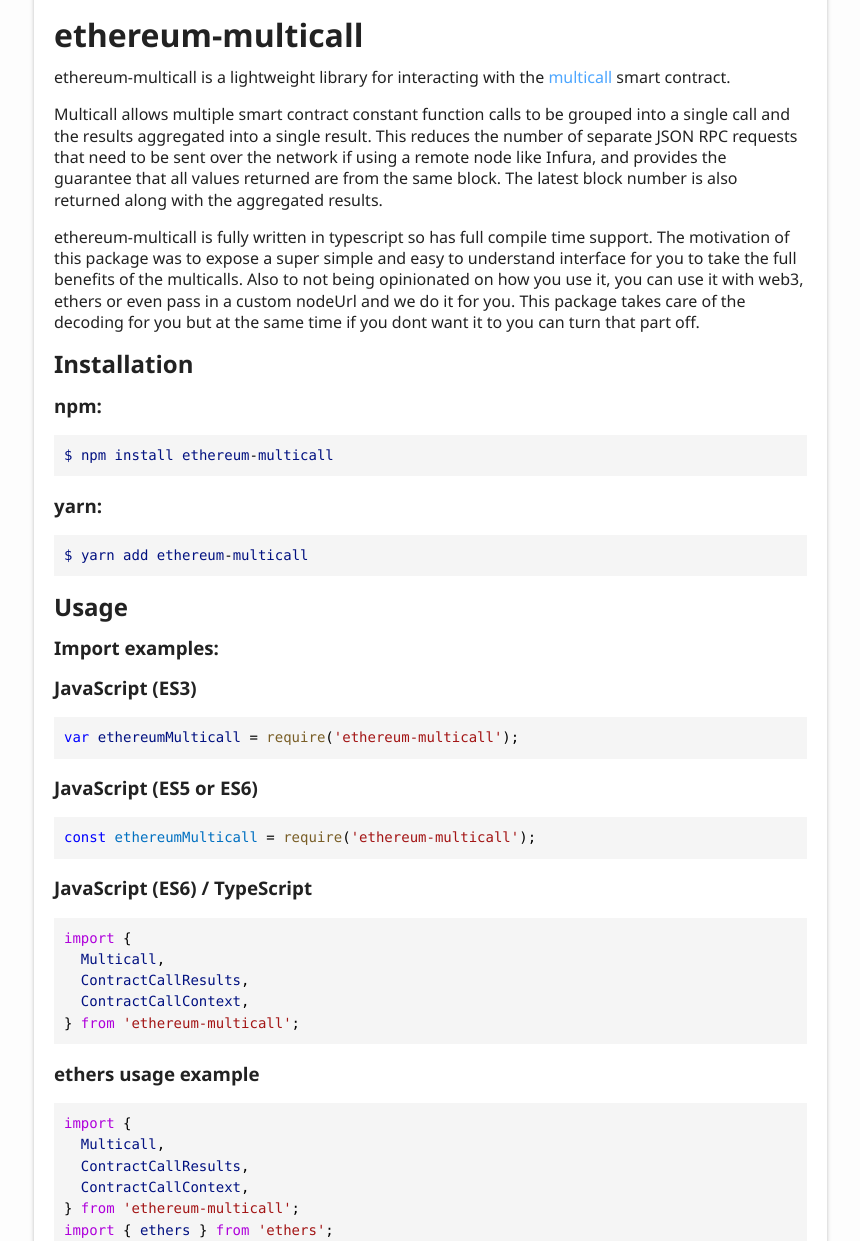
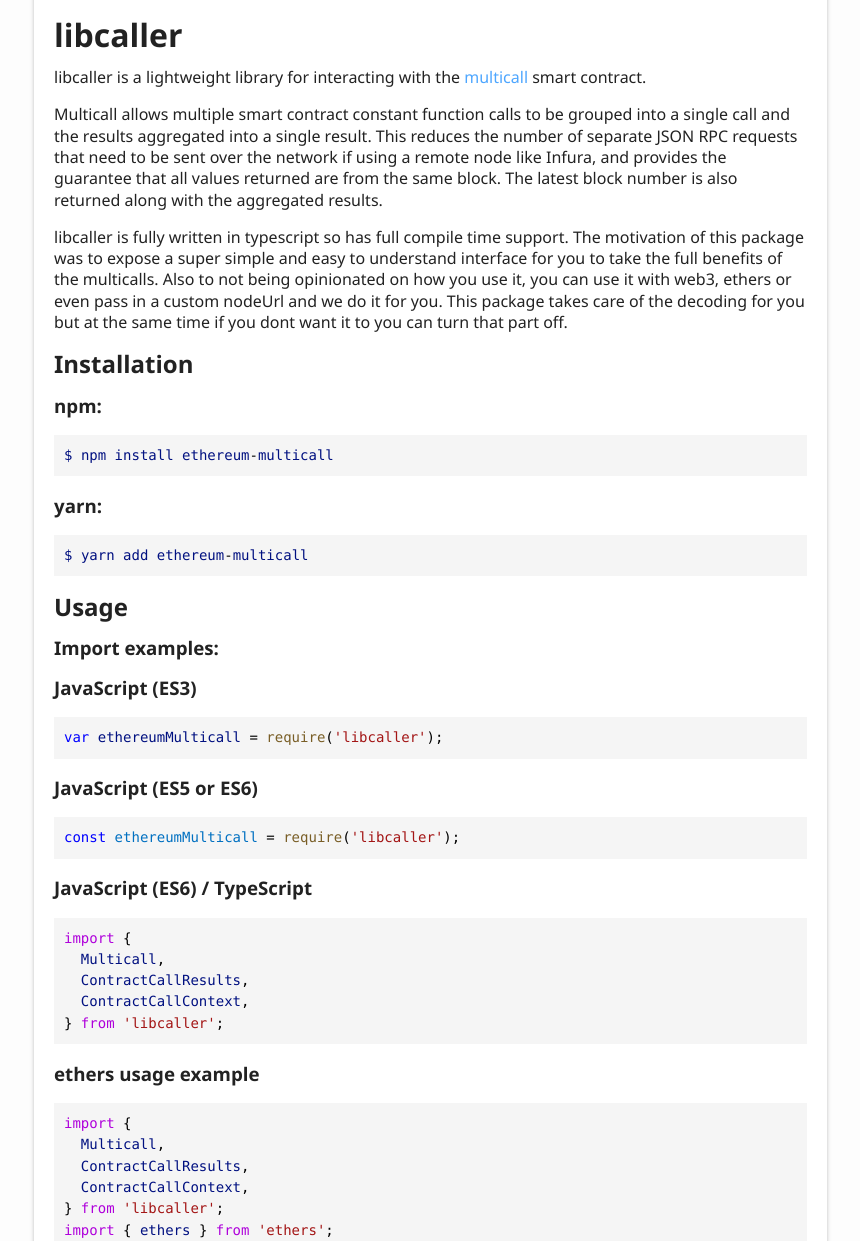
Before and after one commit to manifoldfinance/libcaller, a website: page packages/libcaller/docs/index.html in a window 1280 px wide. Shown: the part 801-2042 px from the top of the page, without its empty margins (6-866 px from the left). Drawn offline with Linux system fonts and the light colour scheme.

Commit message:
fix(namespace): fqdn
Signed-off-by: sam <sam@freighttrust.com>

```diff
--- a/packages/libcaller/docs/index.html
+++ b/packages/libcaller/docs/index.html
@@ -58,14 +58,14 @@
 	<div class="row">
 		<div class="col-8 col-content">
 			<div class="tsd-panel tsd-typography">
-				<p><a href="https://badge.fury.io/js/ethereum-multicall"><img src="https://badge.fury.io/js/ethereum-multicall.svg" alt="npm version"></a>
-				<img src="https://img.shields.io/npm/dw/ethereum-multicall" alt="downloads"></p>
-				<a href="#ethereum-multicall" id="ethereum-multicall" style="color: inherit; text-decoration: none;">
-					<h1>ethereum-multicall</h1>
+				<p><a href="https://badge.fury.io/js/libcaller"><img src="https://badge.fury.io/js/libcaller.svg" alt="npm version"></a>
+				<img src="https://img.shields.io/npm/dw/libcaller" alt="downloads"></p>
+				<a href="#libcaller" id="libcaller" style="color: inherit; text-decoration: none;">
+					<h1>libcaller</h1>
 				</a>
-				<p>ethereum-multicall is a lightweight library for interacting with the <a href="https://github.com/makerdao/multicall/blob/master/src/Multicall.sol">multicall</a> smart contract.</p>
+				<p>libcaller is a lightweight library for interacting with the <a href="https://github.com/makerdao/multicall/blob/master/src/Multicall.sol">multicall</a> smart contract.</p>
 				<p>Multicall allows multiple smart contract constant function calls to be grouped into a single call and the results aggregated into a single result. This reduces the number of separate JSON RPC requests that need to be sent over the network if using a remote node like Infura, and provides the guarantee that all values returned are from the same block. The latest block number is also returned along with the aggregated results.</p>
-				<p>ethereum-multicall is fully written in typescript so has full compile time support. The motivation of this package was to expose a super simple and easy to understand interface for you to take the full benefits of the multicalls. Also to not being opinionated on how you use it, you can use it with web3, ethers or even pass in a custom nodeUrl and we do it for you. This package takes care of the decoding for you but at the same time if you dont want it to you can turn that part off.</p>
+				<p>libcaller is fully written in typescript so has full compile time support. The motivation of this package was to expose a super simple and easy to understand interface for you to take the full benefits of the multicalls. Also to not being opinionated on how you use it, you can use it with web3, ethers or even pass in a custom nodeUrl and we do it for you. This package takes care of the decoding for you but at the same time if you dont want it to you can turn that part off.</p>
 				<a href="#installation" id="installation" style="color: inherit; text-decoration: none;">
 					<h2>Installation</h2>
 				</a>
@@ -88,12 +88,12 @@
 				<a href="#javascript-es3" id="javascript-es3" style="color: inherit; text-decoration: none;">
 					<h3>JavaScript (ES3)</h3>
 				</a>
-				<pre><code class="language-js"><span style="color: #0000FF">var</span><span style="color: #000000"> </span><span style="color: #001080">ethereumMulticall</span><span style="color: #000000"> = </span><span style="color: #795E26">require</span><span style="color: #000000">(</span><span style="color: #A31515">&#039;ethereum-multicall&#039;</span><span style="color: #000000">);</span>
+				<pre><code class="language-js"><span style="color: #0000FF">var</span><span style="color: #000000"> </span><span style="color: #001080">ethereumMulticall</span><span style="color: #000000"> = </span><span style="color: #795E26">require</span><span style="color: #000000">(</span><span style="color: #A31515">&#039;libcaller&#039;</span><span style="color: #000000">);</span>
 </code></pre>
 				<a href="#javascript-es5-or-es6" id="javascript-es5-or-es6" style="color: inherit; text-decoration: none;">
 					<h3>JavaScript (ES5 or ES6)</h3>
 				</a>
-				<pre><code class="language-js"><span style="color: #0000FF">const</span><span style="color: #000000"> </span><span style="color: #0070C1">ethereumMulticall</span><span style="color: #000000"> = </span><span style="color: #795E26">require</span><span style="color: #000000">(</span><span style="color: #A31515">&#039;ethereum-multicall&#039;</span><span style="color: #000000">);</span>
+				<pre><code class="language-js"><span style="color: #0000FF">const</span><span style="color: #000000"> </span><span style="color: #0070C1">ethereumMulticall</span><span style="color: #000000"> = </span><span style="color: #795E26">require</span><span style="color: #000000">(</span><span style="color: #A31515">&#039;libcaller&#039;</span><span style="color: #000000">);</span>
 </code></pre>
 				<a href="#javascript-es6--typescript" id="javascript-es6--typescript" style="color: inherit; text-decoration: none;">
 					<h3>JavaScript (ES6) / TypeScript</h3>
@@ -102,7 +102,7 @@
 <span style="color: #000000">  </span><span style="color: #001080">Multicall</span><span style="color: #000000">,</span>
 <span style="color: #000000">  </span><span style="color: #001080">ContractCallResults</span><span style="color: #000000">,</span>
 <span style="color: #000000">  </span><span style="color: #001080">ContractCallContext</span><span style="color: #000000">,</span>
-<span style="color: #000000">} </span><span style="color: #AF00DB">from</span><span style="color: #000000"> </span><span style="color: #A31515">&#039;ethereum-multicall&#039;</span><span style="color: #000000">;</span>
+<span style="color: #000000">} </span><span style="color: #AF00DB">from</span><span style="color: #000000"> </span><span style="color: #A31515">&#039;libcaller&#039;</span><span style="color: #000000">;</span>
 </code></pre>
 				<a href="#ethers-usage-example" id="ethers-usage-example" style="color: inherit; text-decoration: none;">
 					<h3>ethers usage example</h3>
@@ -111,7 +111,7 @@
 <span style="color: #000000">  </span><span style="color: #001080">Multicall</span><span style="color: #000000">,</span>
 <span style="color: #000000">  </span><span style="color: #001080">ContractCallResults</span><span style="color: #000000">,</span>
 <span style="color: #000000">  </span><span style="color: #001080">ContractCallContext</span><span style="color: #000000">,</span>
-<span style="color: #000000">} </span><span style="color: #AF00DB">from</span><span style="color: #000000"> </span><span style="color: #A31515">&#039;ethereum-multicall&#039;</span><span style="color: #000000">;</span>
+<span style="color: #000000">} </span><span style="color: #AF00DB">from</span><span style="color: #000000"> </span><span style="color: #A31515">&#039;libcaller&#039;</span><span style="color: #000000">;</span>
 <span style="color: #AF00DB">import</span><span style="color: #000000"> { </span><span style="color: #001080">ethers</span><span style="color: #000000"> } </span><span style="color: #AF00DB">from</span><span style="color: #000000"> </span><span style="color: #A31515">&#039;ethers&#039;</span><span style="color: #000000">;</span>
 
 <span style="color: #0000FF">let</span><span style="color: #000000"> </span><span style="color: #001080">provider</span><span style="color: #000000"> = </span><span style="color: #001080">ethers</span><span style="color: #000000">.</span><span style="color: #795E26">getDefaultProvider</span><span style="color: #000000">();</span>
@@ -183,7 +183,7 @@
 <span style="color: #000000">  </span><span style="color: #001080">Multicall</span><span style="color: #000000">,</span>
 <span style="color: #000000">  </span><span style="color: #001080">ContractCallResults</span><span style="color: #000000">,</span>
 <span style="color: #000000">  </span><span style="color: #001080">ContractCallContext</span><span style="color: #000000">,</span>
-<span style="color: #000000">} </span><span style="color: #AF00DB">from</span><span style="color: #000000"> </span><span style="color: #A31515">&#039;ethereum-multicall&#039;</span><span style="color: #000000">;</span>
+<span style="color: #000000">} </span><span style="color: #AF00DB">from</span><span style="color: #000000"> </span><span style="color: #A31515">&#039;libcaller&#039;</span><span style="color: #000000">;</span>
 <span style="color: #AF00DB">import</span><span style="color: #000000"> </span><span style="color: #001080">Web3</span><span style="color: #000000"> </span><span style="color: #AF00DB">from</span><span style="color: #000000"> </span><span style="color: #A31515">&#039;web3&#039;</span><span style="color: #000000">;</span>
 
 <span style="color: #0000FF">const</span><span style="color: #000000"> </span><span style="color: #0070C1">web3</span><span style="color: #000000"> = </span><span style="color: #0000FF">new</span><span style="color: #000000"> </span><span style="color: #795E26">Web3</span><span style="color: #000000">(</span><span style="color: #A31515">&#039;https://some.local-or-remote.node:8546&#039;</span><span style="color: #000000">);</span>
@@ -252,7 +252,7 @@
 <span style="color: #000000">  </span><span style="color: #001080">Multicall</span><span style="color: #000000">,</span>
 <span style="color: #000000">  </span><span style="color: #001080">ContractCallResults</span><span style="color: #000000">,</span>
 <span style="color: #000000">  </span><span style="color: #001080">ContractCallContext</span><span style="color: #000000">,</span>
-<span style="color: #000000">} </span><span style="color: #AF00DB">from</span><span style="color: #000000"> </span><span style="color: #A31515">&#039;ethereum-multicall&#039;</span><span style="color: #000000">;</span>
+<span style="color: #000000">} </span><span style="color: #AF00DB">from</span><span style="color: #000000"> </span><span style="color: #A31515">&#039;libcaller&#039;</span><span style="color: #000000">;</span>
 
 <span style="color: #0000FF">const</span><span style="color: #000000"> </span><span style="color: #0070C1">multicall</span><span style="color: #000000"> = </span><span style="color: #0000FF">new</span><span style="color: #000000"> </span><span style="color: #795E26">Multicall</span><span style="color: #000000">({ </span><span style="color: #001080">nodeUrl:</span><span style="color: #000000"> </span><span style="color: #A31515">&#039;https://some.local-or-remote.node:8546&#039;</span><span style="color: #000000"> });</span>
 
@@ -331,7 +331,7 @@
 					<h2>Issues</h2>
 				</a>
 				<p>Please raise any issues in the below link.</p>
-				<p><a href="https://github.com/joshstevens19/ethereum-multicall/issues">https://github.com/joshstevens19/ethereum-multicall/issues</a></p>
+				<p><a href="https://github.com/joshstevens19/libcaller/issues">https://github.com/joshstevens19/libcaller/issues</a></p>
 			</div>
 		</div>
 		<div class="col-4 col-menu menu-sticky-wrap menu-highlight">
```
Also changed, not shown: packages/libcaller/README.md.
